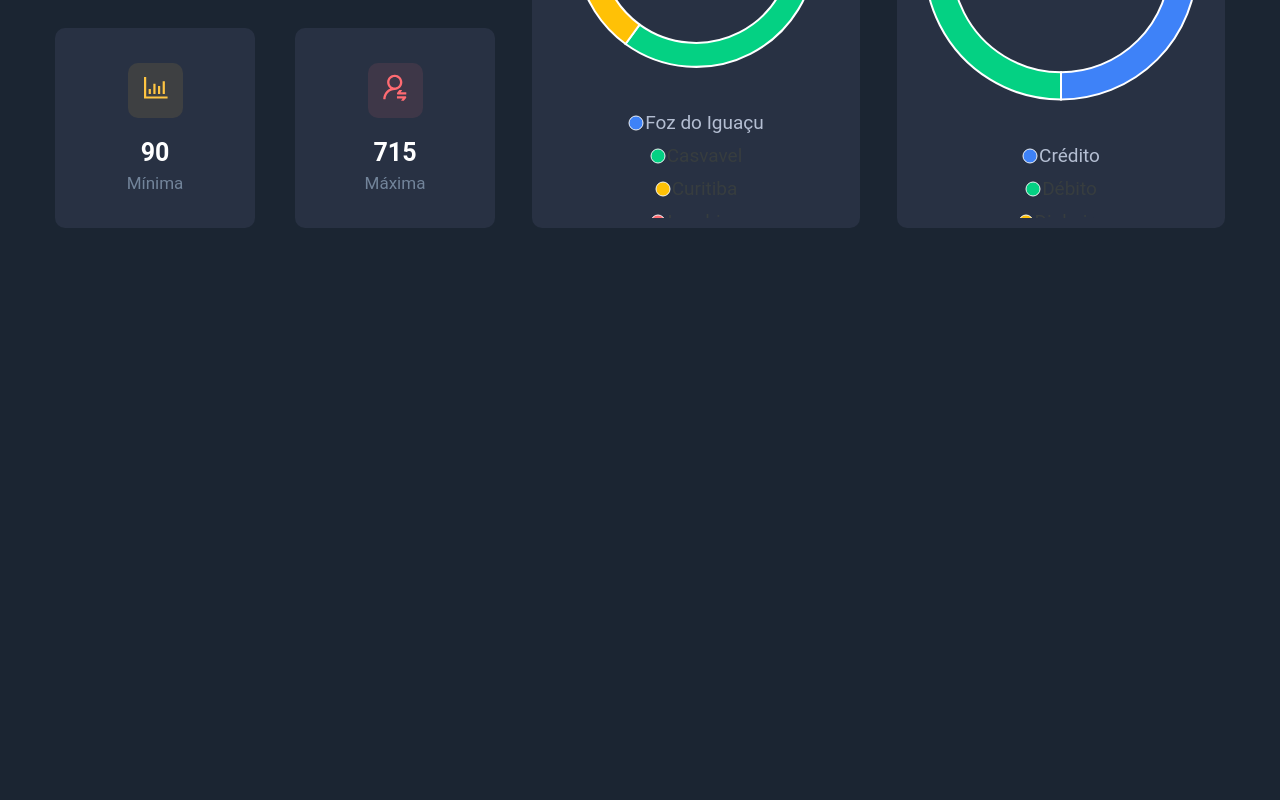
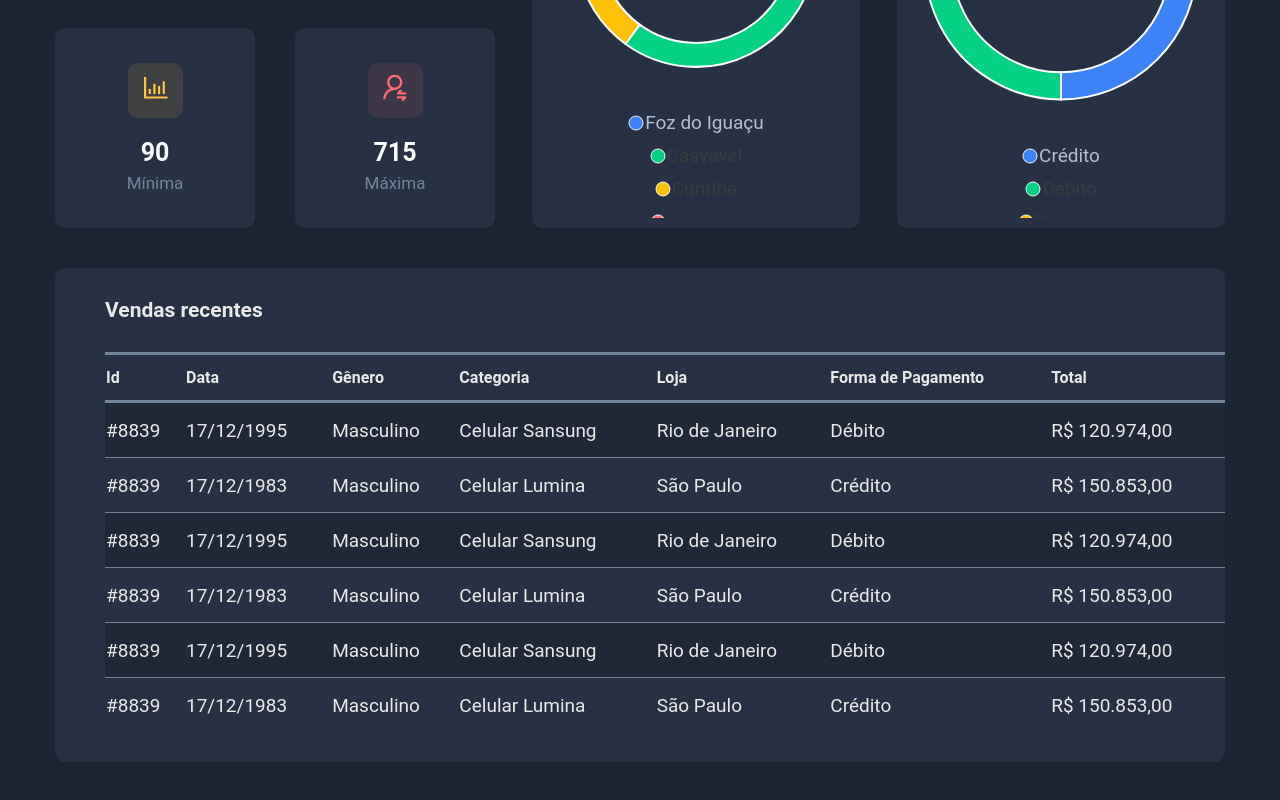
Before and after one commit to rafaelgauderio/java-react-spring-dashboard-sales, a React (Create React App) app in the folder front-web/: page / in a window 1280 px wide. Shown: the part 882-1682 px from the top of the page. Before the commit the page ends 1150 px from the top, so only its background shows below. Built offline with nearby package versions, Linux system fonts and the light colour scheme.

Commit message:
SalesTable Component

```diff
--- a/front-web/src/App.tsx
+++ b/front-web/src/App.tsx
@@ -4,6 +4,7 @@ import './App.css';
 import SalesByDate from './components/sales-by-date';
 import SalesSummary from './components/sales-summary';
 import PieGraphicCard from './components/pie-graphic-card/indext';
+import SalesTable from './components/sales-table';
 
 function App() {
   return (
@@ -25,6 +26,7 @@ function App() {
             series={[50, 35, 15]}
           />
         </div>
+        <SalesTable />
       </div>
     </>
   );
--- /dev/null
+++ b/front-web/src/components/sales-table/index.tsx
@@ -0,0 +1,80 @@
+import './styles.css';
+
+function SalesTable() {
+  return (
+    <div className="sales-table-container base-card">
+      <h2 className="sales-table-title">Vendas recentes</h2>
+      <table>
+        <thead>
+          <tr>
+            <th>Id</th>
+            <th>Data</th>
+            <th>Gênero</th>
+            <th>Categoria</th>
+            <th>Loja</th>
+            <th>Forma de Pagamento</th>
+            <th>Total</th>
+          </tr>
+        </thead>
+        <tbody>
+          <tr>
+            <td>#8839</td>
+            <td>17/12/1995</td>
+            <td>Masculino</td>
+            <td>Celular Sansung</td>
+            <td>Rio de Janeiro</td>
+            <td>Débito</td>
+            <td>R$ 120.974,00</td>
+          </tr>
+          <tr>
+            <td>#8839</td>
+            <td>17/12/1983</td>
+            <td>Masculino</td>
+            <td>Celular Lumina</td>
+            <td>São Paulo</td>
+            <td>Crédito</td>
+            <td>R$ 150.853,00</td>
+          </tr>
+          <tr>
+            <td>#8839</td>
+            <td>17/12/1995</td>
+            <td>Masculino</td>
+            <td>Celular Sansung</td>
+            <td>Rio de Janeiro</td>
+            <td>Débito</td>
+            <td>R$ 120.974,00</td>
+          </tr>
+          <tr>
+            <td>#8839</td>
+            <td>17/12/1983</td>
+            <td>Masculino</td>
+            <td>Celular Lumina</td>
+            <td>São Paulo</td>
+            <td>Crédito</td>
+            <td>R$ 150.853,00</td>
+          </tr>
+          <tr>
+            <td>#8839</td>
+            <td>17/12/1995</td>
+            <td>Masculino</td>
+            <td>Celular Sansung</td>
+            <td>Rio de Janeiro</td>
+            <td>Débito</td>
+            <td>R$ 120.974,00</td>
+          </tr>
+          <tr>
+            <td>#8839</td>
+            <td>17/12/1983</td>
+            <td>Masculino</td>
+            <td>Celular Lumina</td>
+            <td>São Paulo</td>
+            <td>Crédito</td>
+            <td>R$ 150.853,00</td>
+          </tr>
+        </tbody>
+      </table>
+    </div>
+  );
+}
+
+export default SalesTable;
--- /dev/null
+++ b/front-web/src/components/sales-table/styles.css
@@ -0,0 +1,51 @@
+.sales-table-container {
+    margin-bottom: 60px;
+    padding-left: 50px;
+    padding-top:30px;
+    padding-bottom:30px ;
+}
+
+.sales-table-title {
+    font-size: 21px;
+    color: var(--light-color);
+    margin-bottom: 30px;
+}
+
+.sales-table-container table {
+    width: 100%;
+    border-spacing: 0px;
+
+}
+
+.sales-table-container table th, thead {
+    height: 50px;
+    text-align: left;
+    font-weight: 700;
+    border-top: 3px solid var(--gray-less-dark-color);
+    border-bottom: 2px double var(--gray-less-dark-color);
+    font-size: 16px;
+}
+
+.sales-table-container tbody tr:nth-child(odd) {
+   background-color: rgba(0,0,0,0.2);
+}
+
+.sales-table-container tbody tr:nth-child(even) {
+    background-color: var(--primary-color);
+}
+
+.sales-table-container table td, tbody {
+    height: 55px;
+    border-top: 1px solid var(--gray-less-dark-color);
+    font-size: 19px;
+    transition: background 0.7s;
+    transition: transform 0.7s;
+
+ }
+
+.sales-table-container tbody tr:hover > td {
+    background-color: var(--gray-dark-color);
+    transform: scale(1.05);
+
+
+}
```
